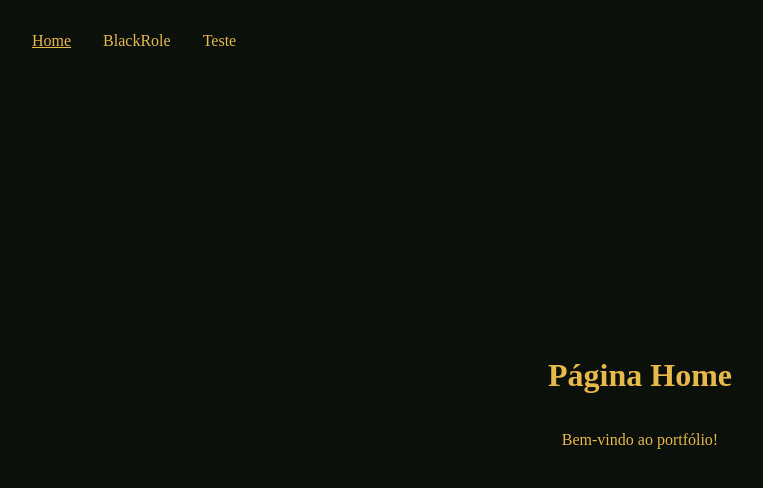
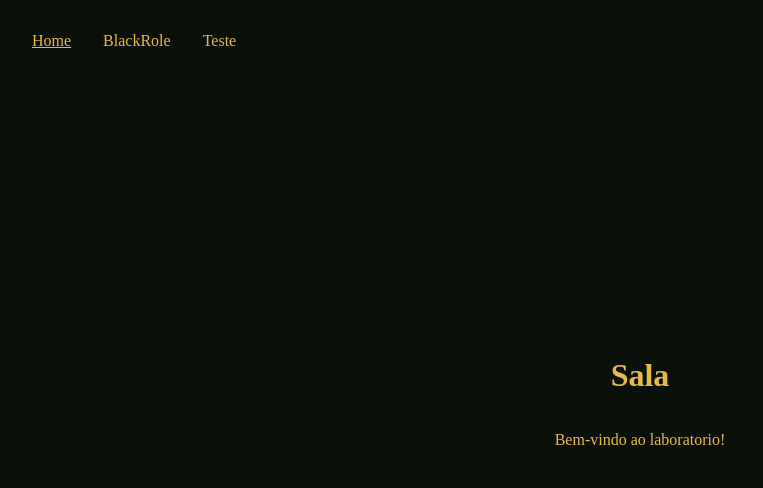
Before and after one commit to VDias88/Testes-React, a React (Vite) app: page / in a window 1280 px wide. Shown: the top 488 px of the page, without its empty margins (0-763 px from the left). Built offline with nearby package versions, Linux system fonts and the light colour scheme.

Commit message:
ajustando

```diff
--- a/src/components/Menu/index.tsx
+++ b/src/components/Menu/index.tsx
@@ -15,8 +15,9 @@ export default function Menu() {
     <nav
       style={{
         padding: '2rem',
-        backgroundColor: '#0b100a',
+        backgroundColor: location.pathname === '/blackHole' ? 'rgba(11, 16, 10, 0)' : '#0b100a',
         position: 'fixed',
+
         width: '100%',
         top: 0,
         zIndex: 10,
--- a/src/index.css
+++ b/src/index.css
@@ -1,4 +1,5 @@
-:root {
+:root
+ {
   background-color: #fff;
   color: rgb(255 255 255 / 87%);
   font-family: system-ui, Avenir, Helvetica, Arial, sans-serif;
--- a/src/routes/BlackHole/index.tsx
+++ b/src/routes/BlackHole/index.tsx
@@ -7,16 +7,6 @@ import { EffectComposer, Bloom } from '@react-three/postprocessing';
 
 const GOLD = new THREE.Color('#e7b84a');
 const BG = '#0b100a';
-
-// function Core() {
-//   // disco negro
-//   return (
-//     <mesh position={[0, 0, 0]}>
-//       <circleGeometry args={[2.4, 256]} />
-//       <meshBasicMaterial color="black" />
-//     </mesh>
-//   )
-// }
 
 function Core3D() {
   const uniforms = useMemo(
@@ -155,12 +145,12 @@ export const BlackHole = () => {
           <Bloom intensity={1.15} radius={0.8} threshold={0.0} />
         </EffectComposer>
 
-        <OrbitControls
+        {/* <OrbitControls
           enablePan={false}
           enableZoom={true}
           rotateSpeed={0.25}
           onChange={e => console.log(e?.target?.object.position)}
-        />
+        /> */}
       </Canvas>
     </div>
   );
--- a/src/routes/Home/index.tsx
+++ b/src/routes/Home/index.tsx
@@ -3,8 +3,8 @@ import './Home.css';
 export default function Home() {
   return (
     <div className="main-container">
-      <h1>Página Home</h1>
-      <p>Bem-vindo ao portfólio!</p>
+      <h1>Sala</h1>
+      <p>Bem-vindo ao laboratorio!</p>
     </div>
   );
 }
```
Also changed, not shown: src/App.css (+6 -3 lines).
